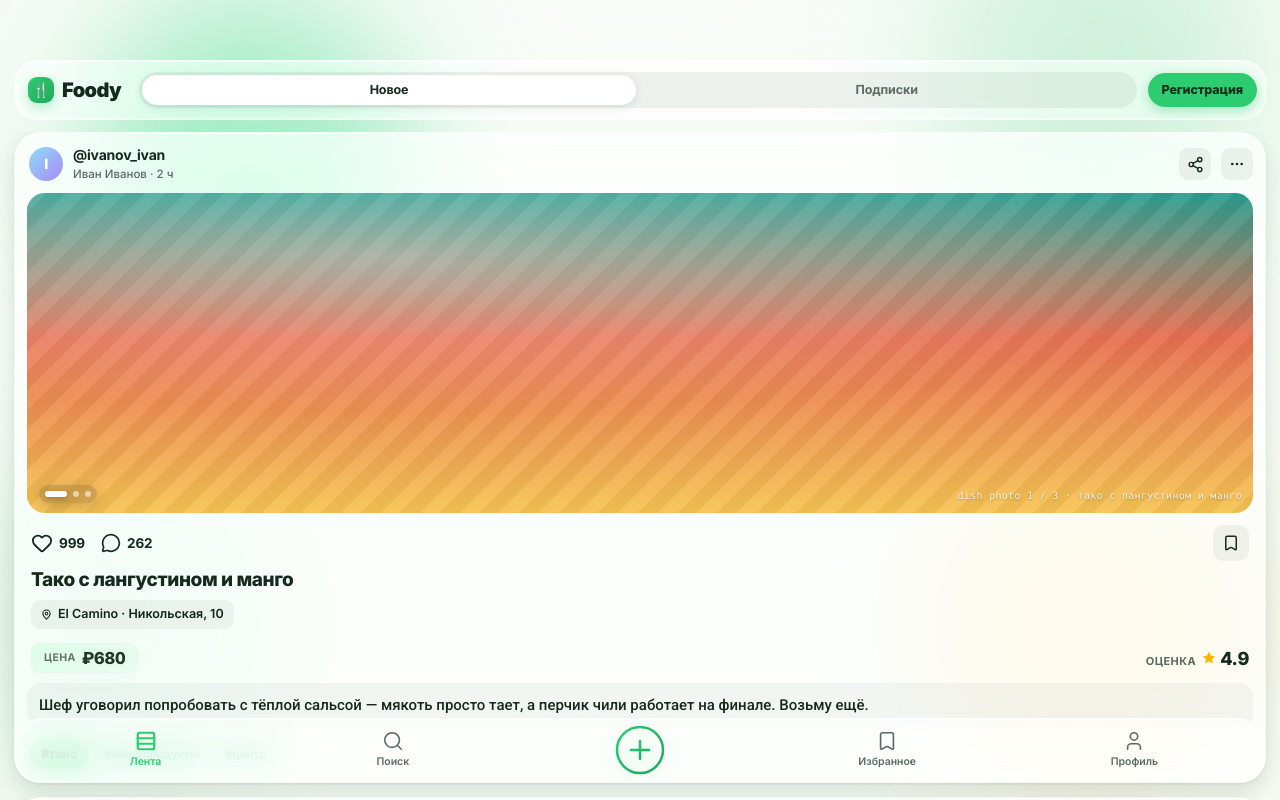
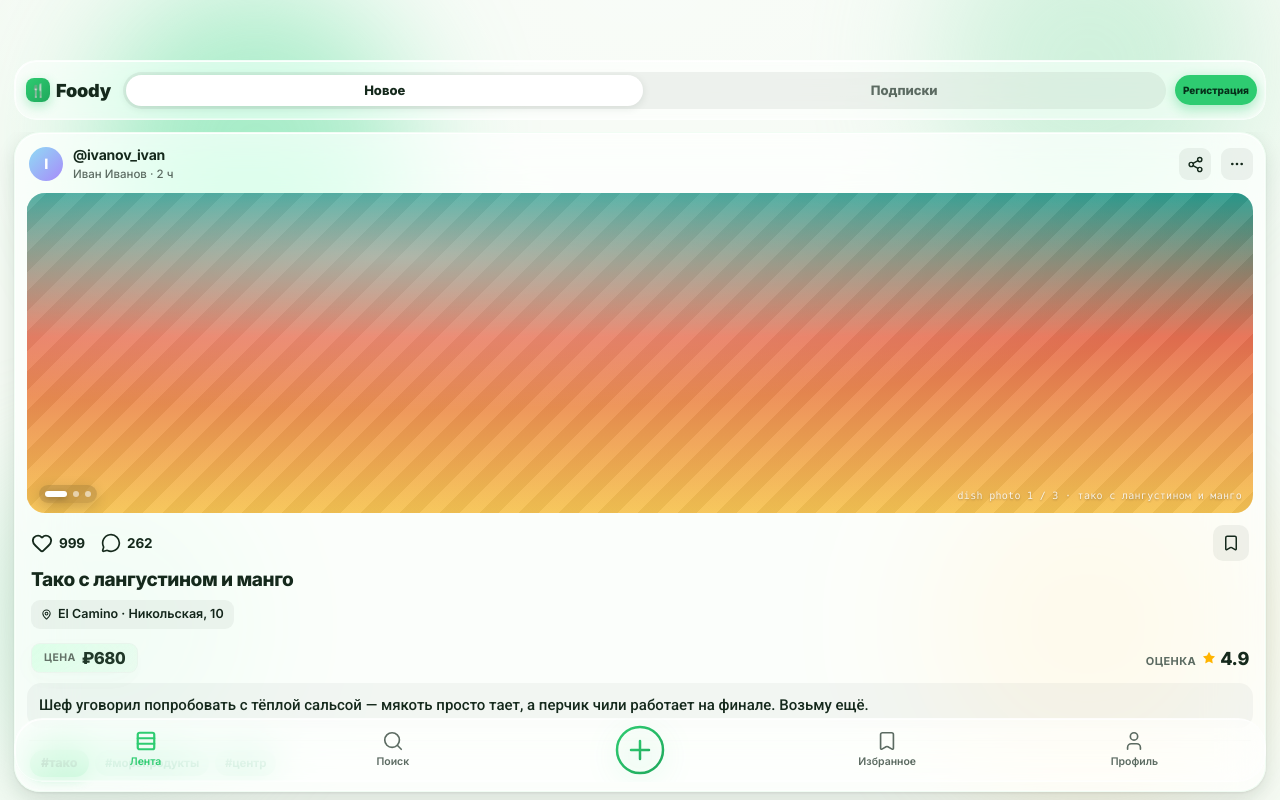
Before and after one commit to goldslugger762/foody-front, a Next.js app: page / in a window 1280 px wide. Built offline with nearby package versions, Linux system fonts and the light colour scheme.

Commit message:
Верхний таб в фиде

```diff
--- a/components/feed/feed-header.tsx
+++ b/components/feed/feed-header.tsx
@@ -1,3 +1,7 @@
+"use client";
+
+import { motion, useReducedMotion } from "motion/react";
+
 import { GlassSurface } from "@/components/feed/glass-surface";
 import { UserAvatar } from "@/components/feed/user-avatar";
 import { Button } from "@/components/ui/button";
@@ -24,15 +28,17 @@ export function FeedHeader({
   currentUser,
 }: FeedHeaderProps) {
   const isLoggedIn = !!currentUser;
+  const shouldReduceMotion = useReducedMotion();
+  const activeTabLeft = tab === "new" ? "3px" : "calc(50% + 1px)";
 
   return (
     <header className="sticky top-0 z-20 px-3.5 pt-2.5 pb-3">
       <GlassSurface className="h-15">
-        <div className="flex h-15 items-center gap-2.5 pr-2 pl-3.5">
-          <div className="flex shrink-0 items-center gap-2 pr-1">
+        <div className="flex h-15 items-center gap-2 pr-2 pl-3">
+          <div className="flex shrink-0 items-center gap-1.5 pr-0.5">
             <span
               aria-hidden="true"
-              className="grid size-[26px] place-items-center rounded-[9px] text-sm leading-none"
+              className="grid size-6 place-items-center rounded-[8px] text-[13px] leading-none"
               style={{
                 background: `linear-gradient(135deg, ${brand}, #1FA85C)`,
                 boxShadow: `0 4px 12px ${brand}55`,
@@ -40,7 +46,7 @@ export function FeedHeader({
             >
               🍴
             </span>
-            <span className="text-[20px] font-black tracking-[-0.6px] text-[#15291C]">
+            <span className="font-sans text-[18px] font-black tracking-[-0.2px] text-[#15291C]">
               Foody
             </span>
           </div>
@@ -48,8 +54,24 @@ export function FeedHeader({
           <div
             role="tablist"
             aria-label="Лента"
-            className="ml-1 flex flex-1 gap-1 rounded-full bg-[rgba(20,40,28,0.06)] p-[3px]"
+            className="relative ml-0.5 grid min-w-[148px] flex-1 grid-cols-2 gap-0.5 rounded-full bg-[rgba(20,40,28,0.06)] p-[3px]"
           >
+            <motion.span
+              aria-hidden="true"
+              className="absolute top-[3px] bottom-[3px] w-[calc(50%_-_4px)] rounded-full bg-white shadow-[0_2px_8px_rgba(20,40,28,0.10)]"
+              initial={false}
+              animate={{ left: activeTabLeft }}
+              transition={
+                shouldReduceMotion
+                  ? { duration: 0 }
+                  : {
+                      type: "spring",
+                      stiffness: 520,
+                      damping: 42,
+                      mass: 0.55,
+                    }
+              }
+            />
             {TABS.map((t) => {
               const isActive = tab === t.id;
               return (
@@ -60,13 +82,13 @@ export function FeedHeader({
                   aria-selected={isActive}
                   onClick={() => onTabChange(t.id)}
                   className={cn(
-                    "h-[30px] flex-1 cursor-pointer rounded-full text-[12.5px] font-bold tracking-[-0.1px] transition-colors",
-                    isActive
-                      ? "bg-white text-[#15291C] shadow-[0_2px_8px_rgba(20,40,28,0.10)]"
-                      : "bg-transparent text-[#5C6B62]"
+                    "relative h-[31px] min-w-0 cursor-pointer overflow-hidden rounded-full px-1 font-sans text-[13px] leading-none font-extrabold tracking-[0px] transition-colors duration-200 outline-none focus-visible:ring-2 focus-visible:ring-[#15291C]/20",
+                    isActive ? "text-[#15291C]" : "text-[#5C6B62]"
                   )}
                 >
-                  {t.label}
+                  <span className="relative z-[1] block whitespace-nowrap">
+                    {t.label}
+                  </span>
                 </button>
               );
             })}
@@ -85,8 +107,8 @@ export function FeedHeader({
           ) : (
             <Button
               type="button"
-              size="lg"
-              className="h-9 rounded-full px-3.5 text-[12.5px] font-extrabold tracking-[-0.1px] text-[#06301A]"
+              size="sm"
+              className="h-8 rounded-full px-2 text-[10px] leading-none font-extrabold tracking-[0px] text-[#06301A]"
               style={{
                 backgroundColor: brand,
                 boxShadow: `0 4px 12px ${brand}55`,
--- a/components/feed/post-card-sections.tsx
+++ b/components/feed/post-card-sections.tsx
@@ -475,7 +475,12 @@ export function PostTags({
   onTagClick,
 }: PostTagsProps) {
   return (
-    <div className="mt-auto flex flex-wrap items-center gap-1.5 px-3.5 pb-3.5">
+    <div className="mt-auto px-3.5 pb-3.5">
+      <span
+        aria-hidden="true"
+        className="mb-2 block h-px w-full rounded-full bg-[rgba(20,40,28,0.1)]"
+      />
+      <div className="flex flex-wrap items-center gap-1.5">
         {mainTag && (
           <TagButton
             isMain
@@ -496,6 +501,7 @@ export function PostTags({
             {tag}
           </TagButton>
         ))}
+      </div>
     </div>
   );
 }
```
Lines whose indentation alone changed are shown as unchanged.
